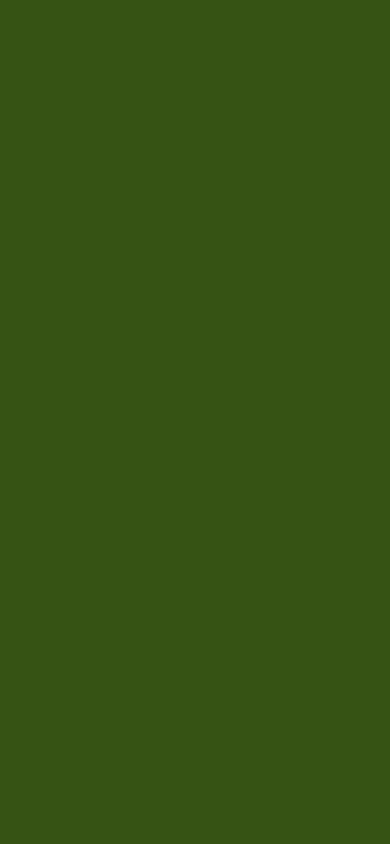
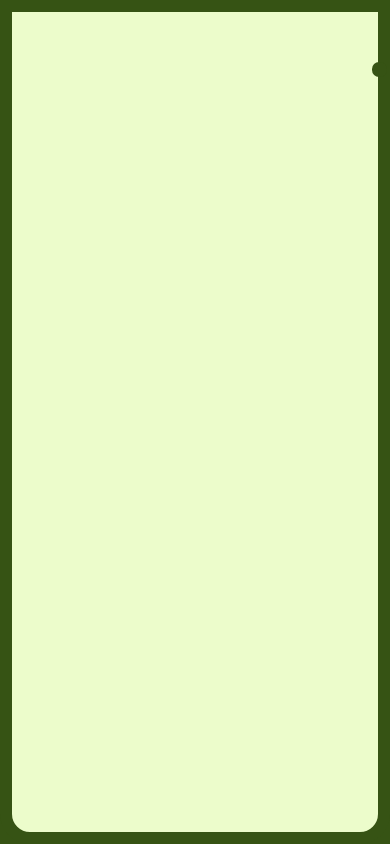
Before and after one commit to gregorybv/Snake-game-react-native, a React Native app: screen / in a window 390 px wide. Built offline with nearby package versions, Linux system fonts and the light colour scheme.

Commit message:
new edits

```diff
--- a/src/components/Game.tsx
+++ b/src/components/Game.tsx
@@ -1,12 +1,14 @@
 import * as React from "react";
-import {SafeAreaView, StyleSheet} from "react-native";
+import {SafeAreaView, StyleSheet, View} from "react-native";
 import {Colors} from "../styles/colors";
 import {PanGestureHandler} from "react-native-gesture-handler";
 import {Coordinate, Direction, GestureEventType} from "../types/types";
+import Snake from "./Snake";
+import {checkGameOver} from "../utils/checkGameOver";
 
 const SNAKE_INITIAL_POSITION = [{x: 5, y: 5}];
 const FOOD_INITIAL_POSITION = {x: 5, y: 20};
-const GAME_BOUNDS = {xMin: 0, xMax: 35, yMin: 0, yMax: 63};
+const GAME_BOUNDS = {xMin: 0, xMax: 35, yMin: 0, yMax: 70};
 const MOVE_INTERVAL = 50;
 const SCORE_INCREMENT = 10;
 
@@ -16,6 +18,49 @@ export default function Game(): JSX.Element {
   const [food, setFood] = React.useState<Coordinate>(FOOD_INITIAL_POSITION)
   const [isGameOver, setIsGameOver] = React.useState<boolean>(false)
   const [isPaused, setIsPaused] = React.useState<boolean>(false)
+
+  React.useEffect(() => {
+    if (!isGameOver) {
+      const intervalId = setInterval(() => {
+        !isPaused && moveSnake()
+      }, MOVE_INTERVAL)
+      return () => clearInterval(intervalId)
+    }
+  }, [snake, isGameOver, isPaused])
+
+  const moveSnake = () => {
+    const snakeHead = snake[0]
+    const newHead = {...snakeHead} //  создаем копию
+
+    //  game over
+    if (checkGameOver(snakeHead, GAME_BOUNDS)) {
+      setIsGameOver((prev) => !prev)
+      return
+    }
+
+    switch (direction) {
+      case Direction.Up:
+        newHead.y -= 1
+        break
+      case Direction.Down:
+        newHead.y += 1
+        break
+      case Direction.Left:
+        newHead.x -= 1
+        break
+      case Direction.Right:
+        newHead.x += 1
+        break
+      default:
+        break
+    }
+
+    // если съедает еду
+    // змея увеличивается
+
+    setSnake([newHead, ...snake.slice(0, -1)])
+
+  }
 
   const handleGesture = (event: GestureEventType) => {
     // console.log(event.nativeEvent)
@@ -43,7 +88,9 @@ export default function Game(): JSX.Element {
   return (
     <PanGestureHandler onGestureEvent={handleGesture}>
       <SafeAreaView style={styles.container}>
-
+        <View style={styles.boundaries}>
+          <Snake snake={snake}/>
+        </View>
       </SafeAreaView>
     </PanGestureHandler>
   )
@@ -53,5 +100,13 @@ const styles = StyleSheet.create({
   container: {
     flex: 1,
     backgroundColor: Colors.primary,
+  },
+  boundaries: {
+    flex: 1,
+    borderColor: Colors.primary,
+    borderWidth: 12,
+    borderBottomLeftRadius: 30,
+    borderBottomRightRadius: 30,
+    backgroundColor: Colors.background,
   }
 })
--- a/src/components/Snake.tsx
+++ b/src/components/Snake.tsx
@@ -12,7 +12,7 @@ export default function Snake({snake}: SnakeProps): JSX.Element {
     <Fragment>
       {snake.map((segment: any, index: number) => {
         const segmentStyle = {
-          left: segment.x * 10, // adjust for the size of each segment
+          left: segment.x * 10, // отрегулировать размер каждого сегмента
           top: segment.y * 10,
         };
         return <View key={index} style={[styles.snake, segmentStyle]}/>;
--- /dev/null
+++ b/src/utils/checkGameOver.ts
@@ -0,0 +1,11 @@
+import {Coordinate} from "../types/types";
+
+export const checkGameOver = (snakeHead: Coordinate, boundaries: any): boolean => {
+  return (
+    snakeHead.x < boundaries.xMin ||
+    snakeHead.x > boundaries.xMax ||
+    snakeHead.y > boundaries.yMax ||
+    snakeHead.y < boundaries.yMin
+
+  )
+}
```
